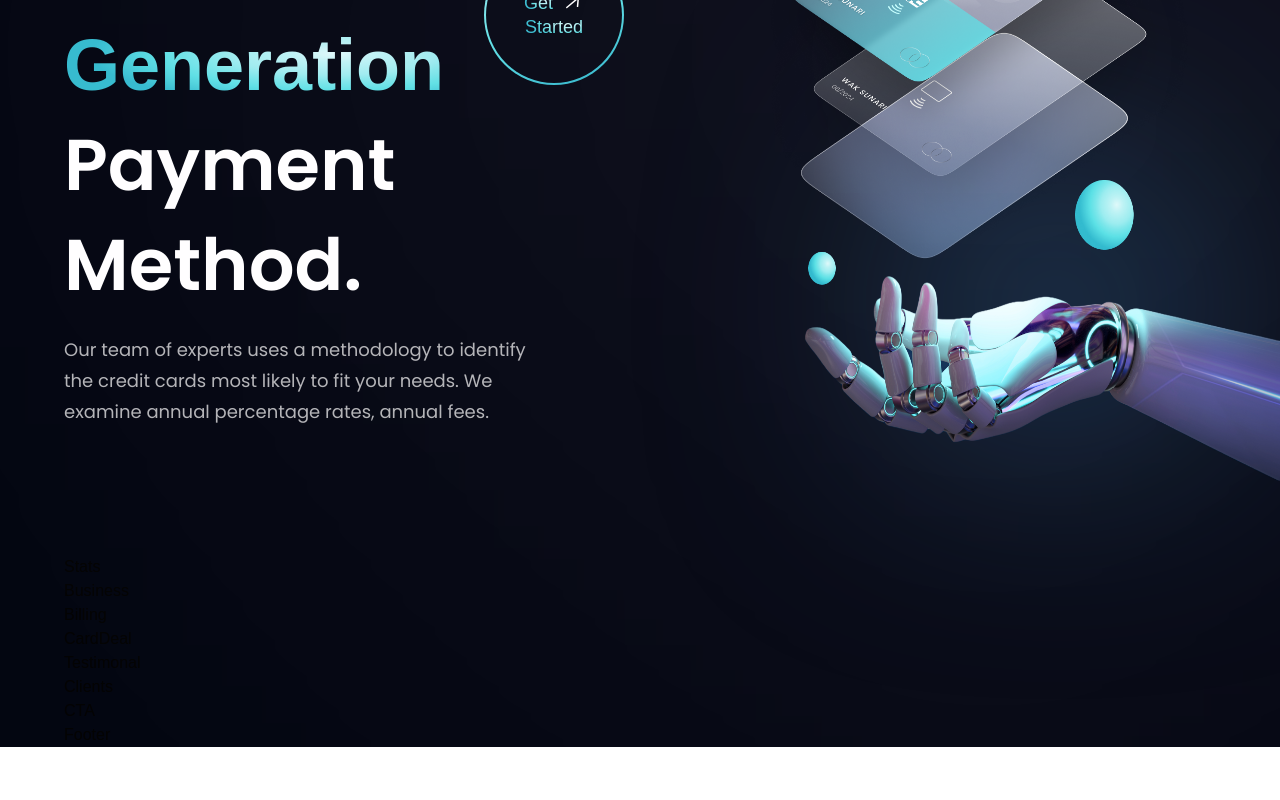
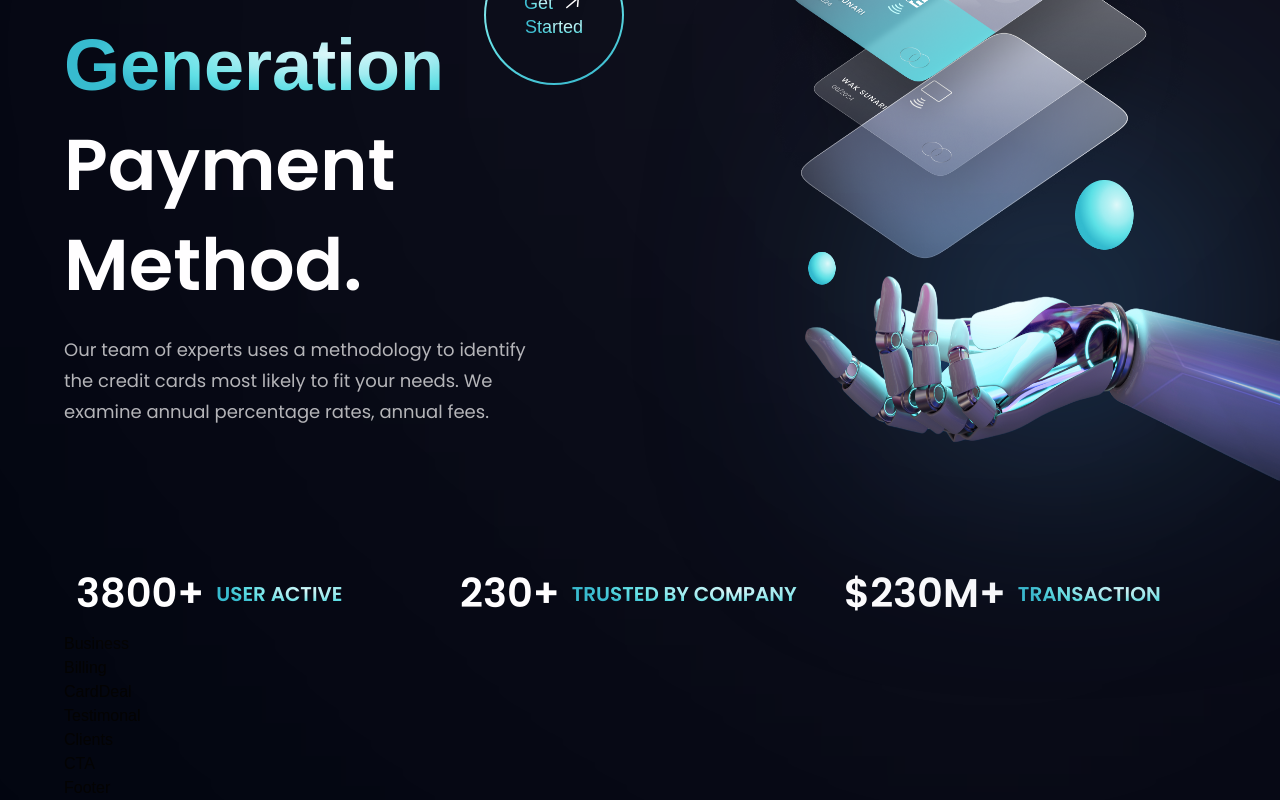
Before and after one commit to mohsinkhan60/reactjs-bank-app, a React (Vite) app: page / in a window 1280 px wide. Shown: the part 345-1145 px from the top of the page. Before the commit the page ends 1092 px from the top, so only its background shows below. Built offline with nearby package versions, Linux system fonts and the light colour scheme.

Commit message:
add stats section

```diff
--- a/src/components/Stats.jsx
+++ b/src/components/Stats.jsx
@@ -1,8 +1,17 @@
+import { stats } from "../constants"
+import styles from "../style"
 
 
 export const Stats = () => {
   return (
-    <div>Stats</div>
+    <section className={`${styles.flexCenter} flex-row flex-wrap sm:mb:20 mb:6`}>
+      {stats.map((stat) => (
+        <div key={stat.id} className={`flex-1 flex justify-start items-center flex-row m-3`}>
+          <h4 className="font-poppins font-semibold xs:text-[40px] text-[30px] xs:leading-[53px] leading-[43px] text-white">{stat.value}</h4>
+          <p className="font-poppins  font-semibold xs:text-[20px] text-[15px] xs:leading-[26px] leading-[21px] text-gradient uppercase ml-3">{stat.title}</p>
+        </div>
+      ))}
+    </section>
   )
 }
 export default Stats
```
